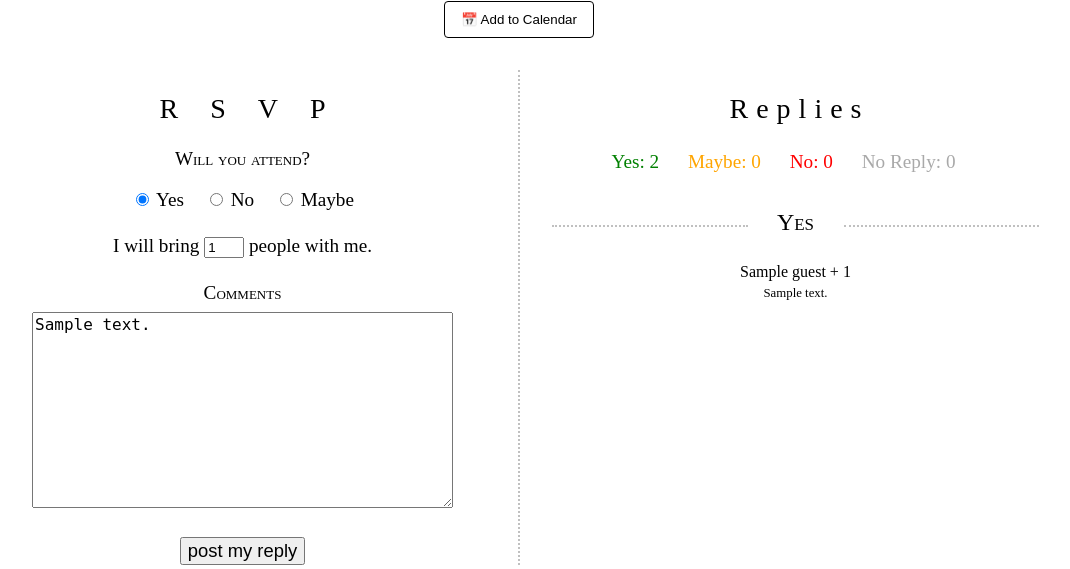
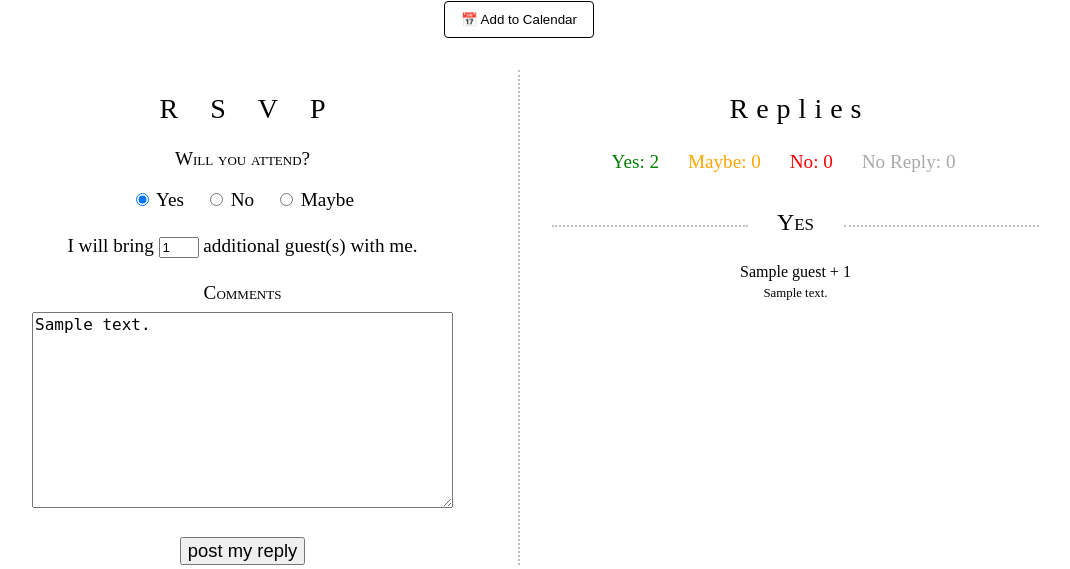
Before and after one commit to matthewn/seevooplay, a Django app: page /rsvp/1/1/ in a window 1280 px wide. Shown: the part 438-1007 px from the top of the page, without its empty margins (121-1191 px from the left). Run offline with Django 3.2, Linux system fonts and the light colour scheme; tables that the repository leaves empty hold one stand-in row (values such as "Sample post"); grey boxes marked "Sample" are stand-in pictures.

Commit message:
update reply form string

```diff
--- a/seevooplay/templates/seevooplay/event.html
+++ b/seevooplay/templates/seevooplay/event.html
@@ -79,7 +79,7 @@
                         {% if field.name != 'extra_guests' %}<label for="{{ field.id_for_label }}">{{ field.label }}</label>{% endif %}
                         {% if field.name == 'extra_guests' %}{% trans "I will bring" %} {% endif %}
                         {{ field }}
-                        {% if field.name == 'extra_guests' %} {% trans "people with me." %}{% endif %}
+                        {% if field.name == 'extra_guests' %} {% trans "additional guest(s) with me." %}{% endif %}
                         {% if field.help_text %}<p class="help">{{ field.help_text|safe }}</p>{% endif %}
                     </div>
                 {% endfor %}
```
Also changed, not shown: locale/en/LC_MESSAGES/django.po.
